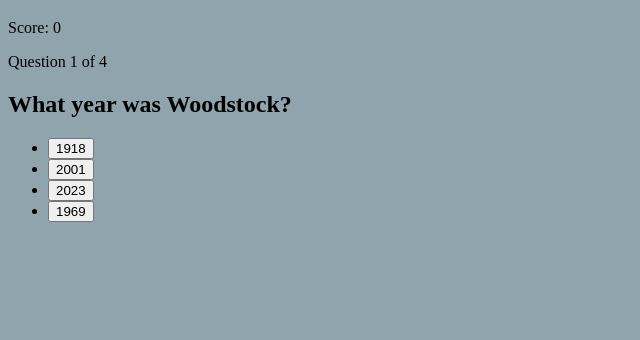
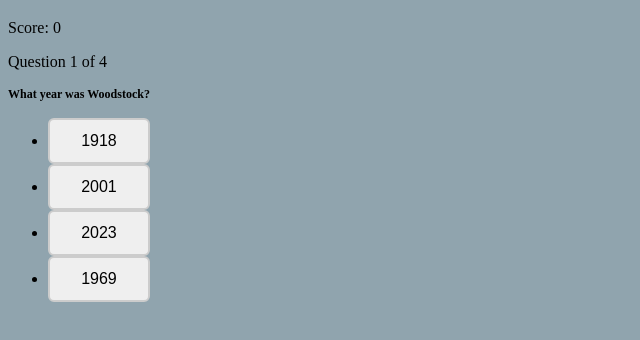
Before and after one commit to danielsullivanttp/Trivia-game, a website built with Vite: page index.html in a window 1280 px wide. Shown: the part 62-402 px from the top of the page, without its empty margins (0-640 px from the left). Built offline with nearby package versions, Linux system fonts and the light colour scheme.

Commit message:
Tivia-Game: Final read-through to be sure it is complete-part 1

```diff
--- a/styles.css
+++ b/styles.css
@@ -7,28 +7,51 @@
   border-color: #388e3c;
 }
 
-
-.wrong{
+.wrong {
   background-color: #e53935;
   color: white;
   border-color: #c62828;
 }
 
-.disabled{
+.disabled {
   opacity: 0.5;
   pointer-events: none;
   cursor: default;
 }
 
-.answered{
+.answer-btn {
+  display: block;
+  width: 100%;
+  padding: 12px 16px;
+  border: 2px solid #ccc;
+  border-radius: 6px;
+  font-size: 1rem;
+  cursor: pointer;
+  transition:
+    background-color 0.2s ease,
+    border-color 0.2s ease;
+}
+
+.answered {
   border-left: 4px solid #90a4ae;
 }
 
-.hidden{
+.hidden {
   display: none;
 }
 
-#end-screen{
+#question-card {
+  box-shadow: 5px, 5px, 10px, rgba(0, 0, 0, 0.3);
+  padding: 10px, 20px;
+  max-width: fit-content;
+}
+
+#question-text {
+  color: black;
+  font-size: 12px;
+}
+
+#end-screen {
   background-color: blue;
   color: red;
   font-size: 40px;
```
Lines whose indentation alone changed are shown as unchanged.
